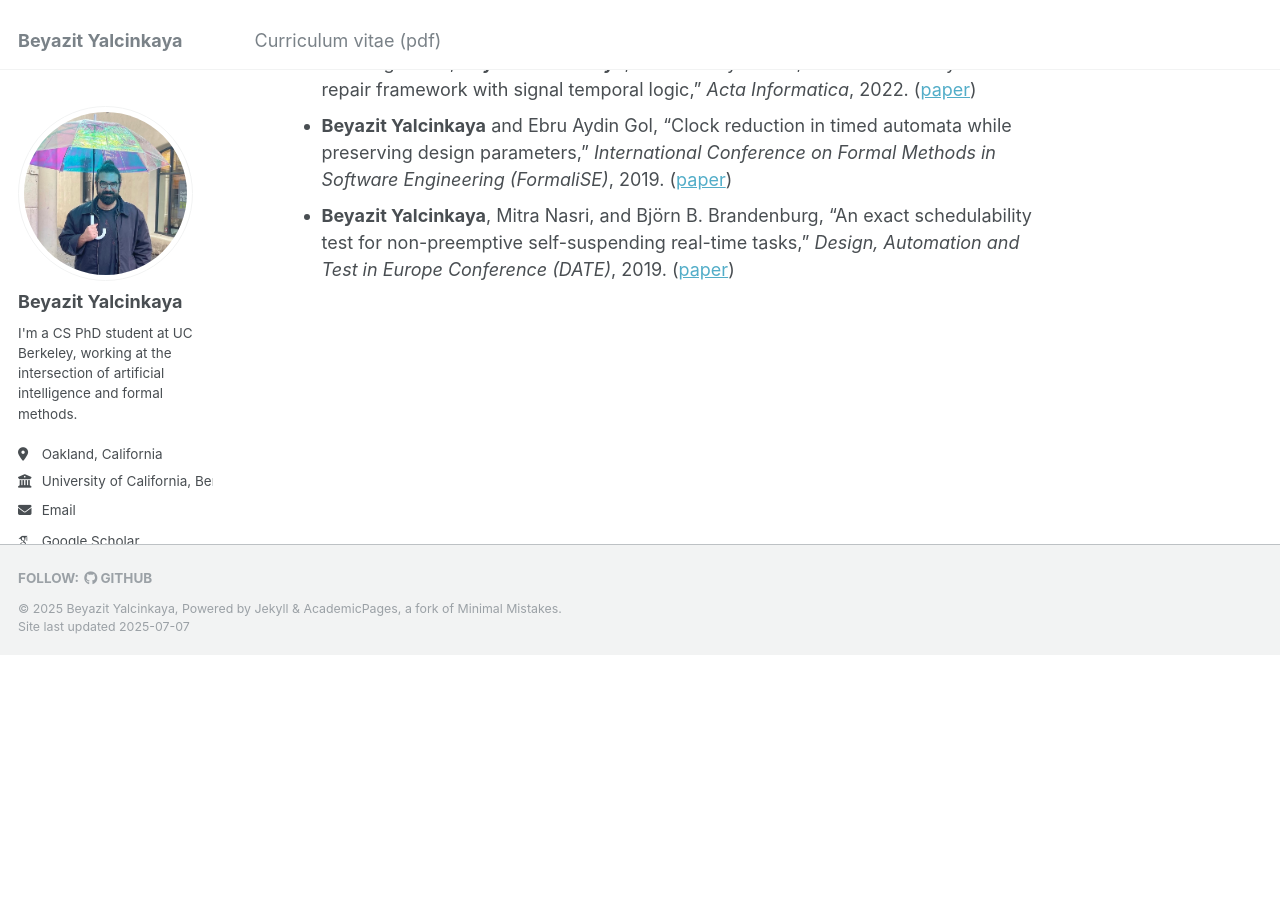
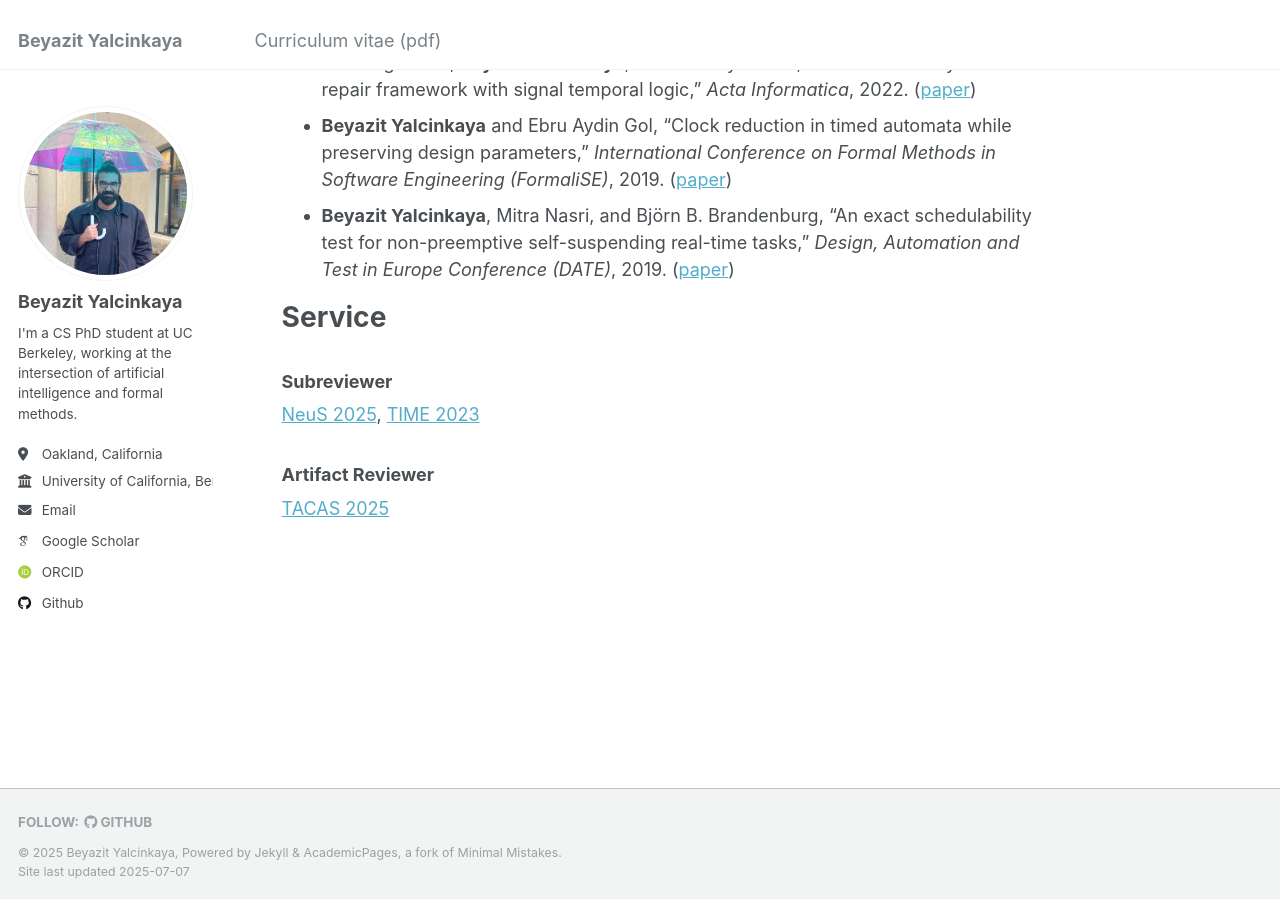
Before and after one commit to beyazit-y/beyazit-y.github.io, a Jekyll site: the page built from _pages/about.md, in a window 1280 px wide and 900 px high, scrolled down 1424 px. Built offline with Jekyll 4.4.1, drawn with Linux system fonts in a browser that asks for light colours; some web fonts are replaced; before the commit the page ends 2079 px from its top, so only the background shows below that.

Commit message:
Add reviews

```diff
--- a/_pages/about.md
+++ b/_pages/about.md
@@ -30,3 +30,15 @@ I work at the intersection of artificial intelligence (AI) and formal methods, w
 - Mert Ergurtuna, **Beyazit Yalcinkaya**, and Ebru Aydin Gol, "An automated system repair framework with signal temporal logic," *Acta Informatica*, 2022. ([paper](https://beyazit-y.github.io/files/informatica22.pdf))
 - **Beyazit Yalcinkaya** and Ebru Aydin Gol, "Clock reduction in timed automata while preserving design parameters," *International Conference on Formal Methods in Software Engineering (FormaliSE)*, 2019. ([paper](https://beyazit-y.github.io/files/formalise19.pdf))
 - **Beyazit Yalcinkaya**, Mitra Nasri, and Björn B. Brandenburg, "An exact schedulability test for non-preemptive self-suspending real-time tasks," *Design, Automation and Test in Europe Conference (DATE)*, 2019. ([paper](https://beyazit-y.github.io/files/date19.pdf))
+
+# Service
+
+<!-- ## Reviewer -->
+
+### Subreviewer
+
+[NeuS 2025](https://neus-2025.github.io/), [TIME 2023](https://cer.iit.demokritos.gr/events/time23/)
+
+### Artifact Reviewer
+
+[TACAS 2025](https://etaps.org/2025/conferences/tacas/)
```
